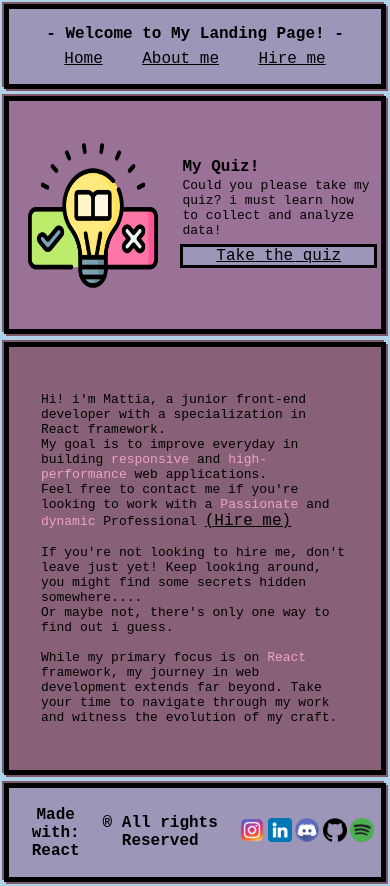
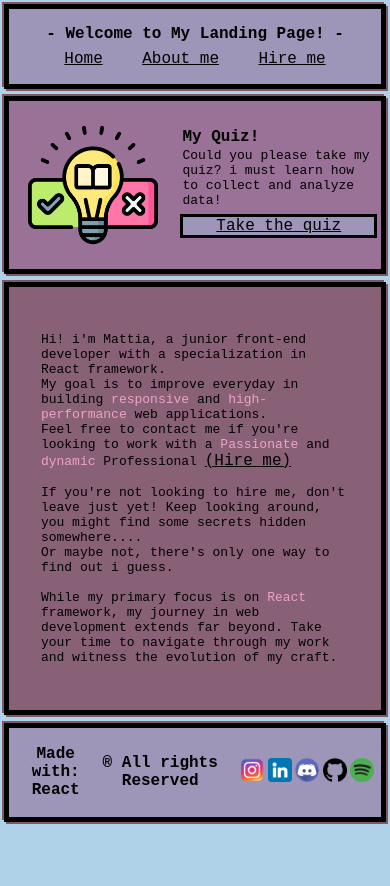
Before and after one commit to mtm90/my-landing-page, a React (Vite) app: page / in a window 390 px wide. After the commit the page ends 844 px from the top, so only its background shows below. Built offline with nearby package versions, Linux system fonts and the light colour scheme.

Commit message:
image size

```diff
--- a/src/index.css
+++ b/src/index.css
@@ -25,10 +25,11 @@ footer {
   border: 5px solid black;
   display: flex;
   justify-content: space-between;
+
 }
 .main-content {
   display: flex;
-  flex: 1;
+
 }
 
 .sidebar {
@@ -55,14 +56,11 @@ main > h1 {
 
 
 .quizPic {
-  width: 75%;
+  width: 200px;
+  height: 200px;
   margin-bottom: 10%;
 }
-.profilePic {
-  width: 75%;
-  height: 40%;
-  margin: 10%;
-}
+
 
 .main {
   padding: 2rem;
@@ -144,6 +142,7 @@ h3 {
   }
   .main-content {
     flex-direction: column;
+    justify-content: space-between;
   }
 
   p {
@@ -152,7 +151,6 @@ h3 {
   .sidebar {
     width: inherit;
     padding: 0;
-    height: 27vh;
     flex-direction: row;
     justify-content: space-around;
     align-self: flex-start;
```
